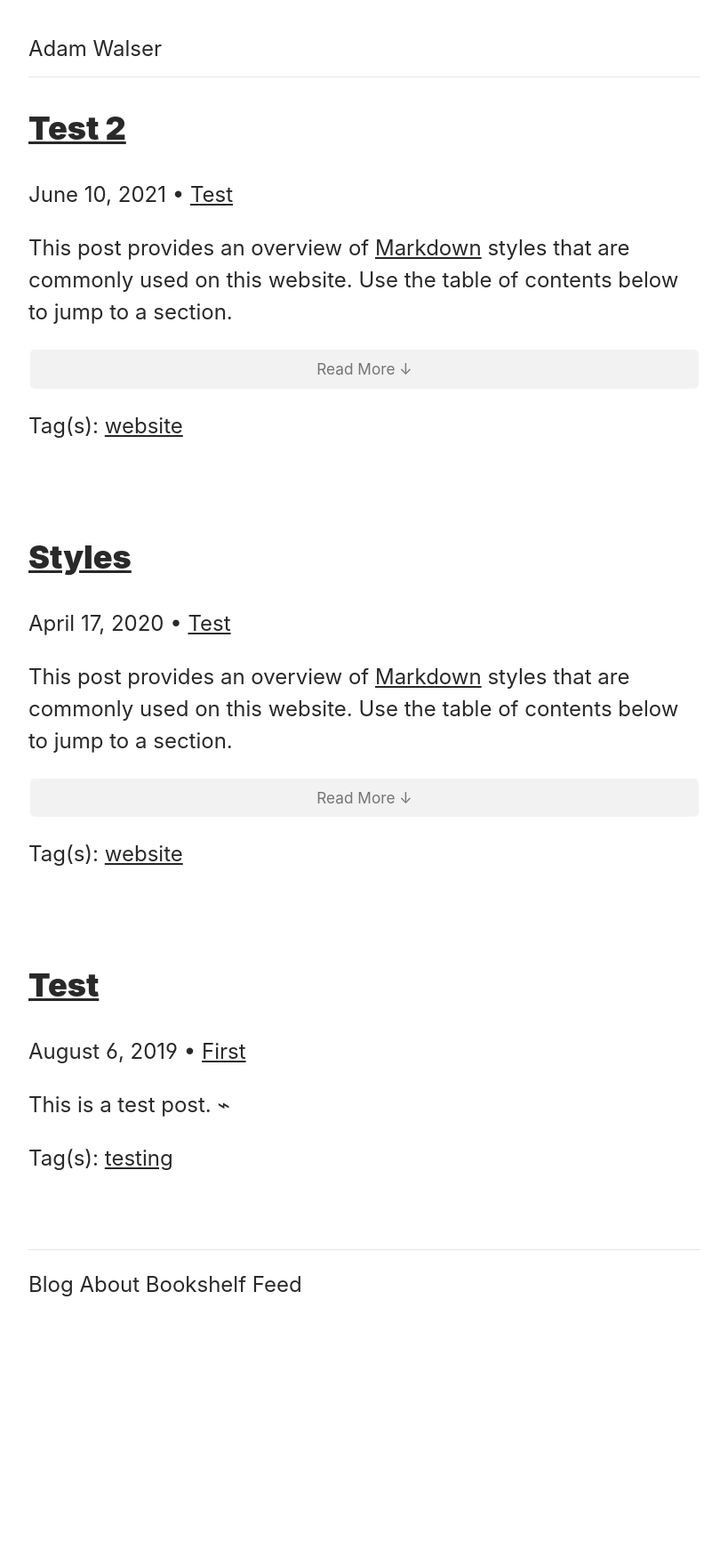
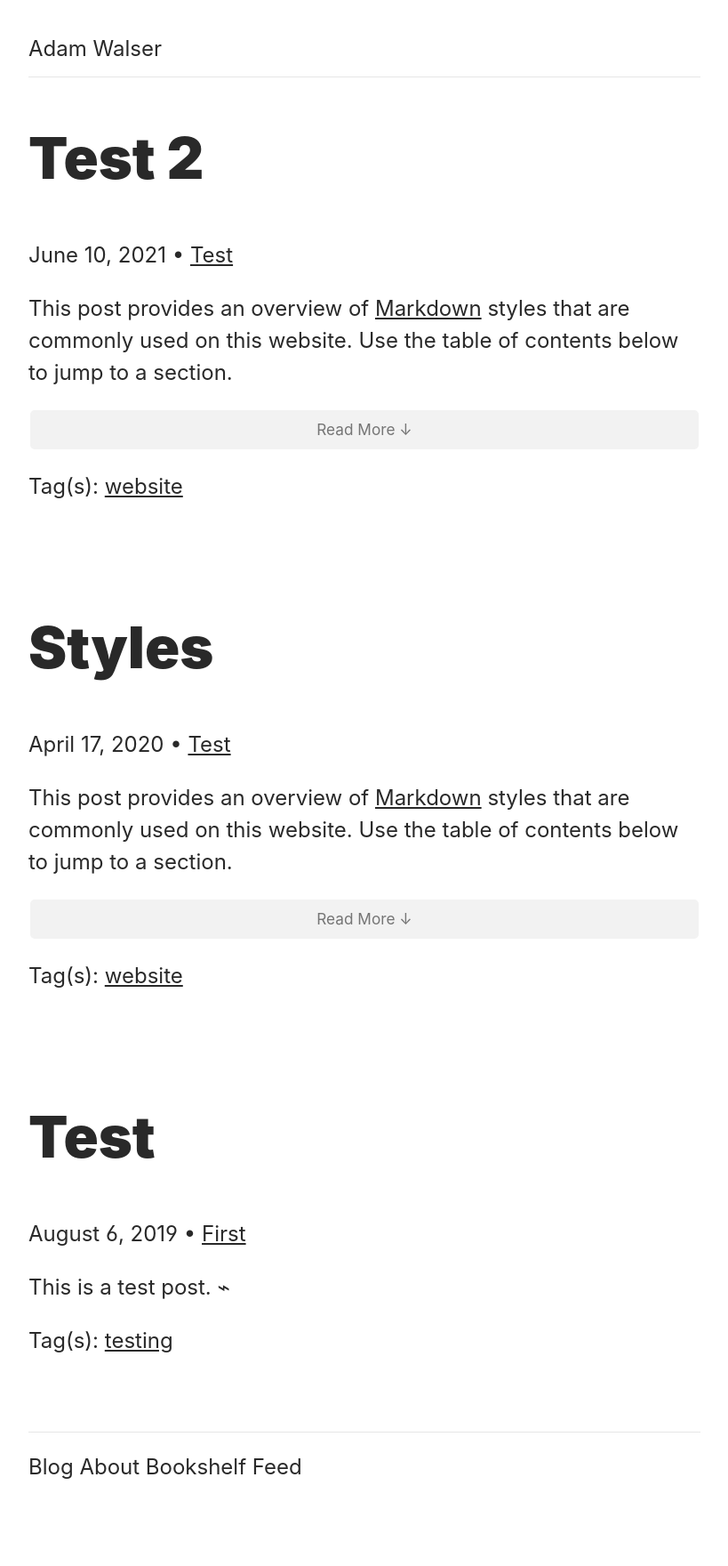
Before and after one commit to ajpwalser/ajpwalser.github.io, a Jekyll site: the page built from index.html, in a window 1280 px wide. Shown: the whole page at 89% size, without its empty margins (230-1049 px from the left). Built offline with Jekyll 4.4.1, drawn with Linux system fonts in a browser that asks for light colours; some web fonts are replaced; the list of posts is cut into pages by our own code; before the commit the page ends 1555 px from its top, so only the background shows below that.

Commit message:
Update style.css

```diff
--- a/css/style.css
+++ b/css/style.css
@@ -58,6 +58,16 @@ h2,
 h3,
 h4 {
   font-weight: 900;
+}
+
+h2 {
+	font-size: 2.7em;
+	line-height: 1.15em;
+}
+
+h2 a {
+	color: rgb(41, 41, 41) !important;
+	text-decoration: none !important;
 }
 
 /* Links */
```
